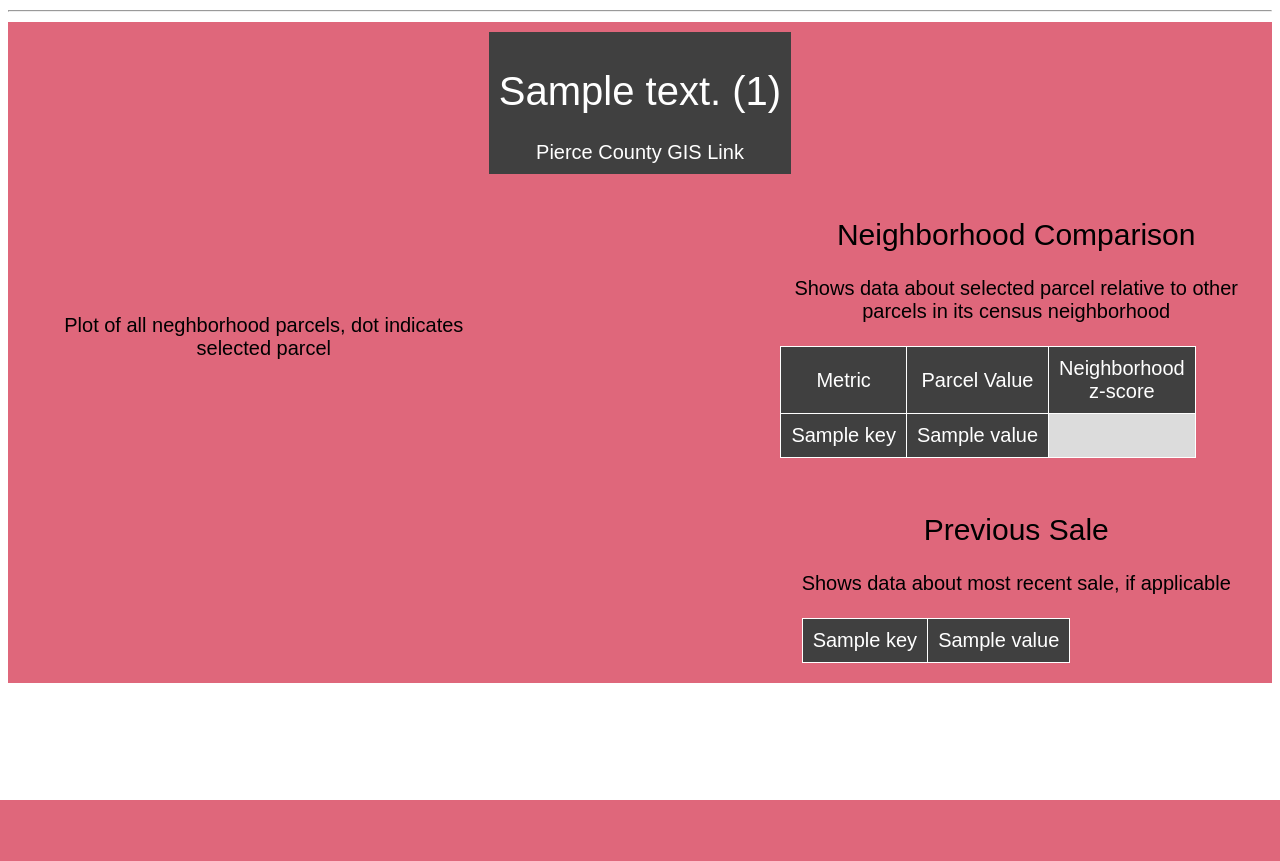
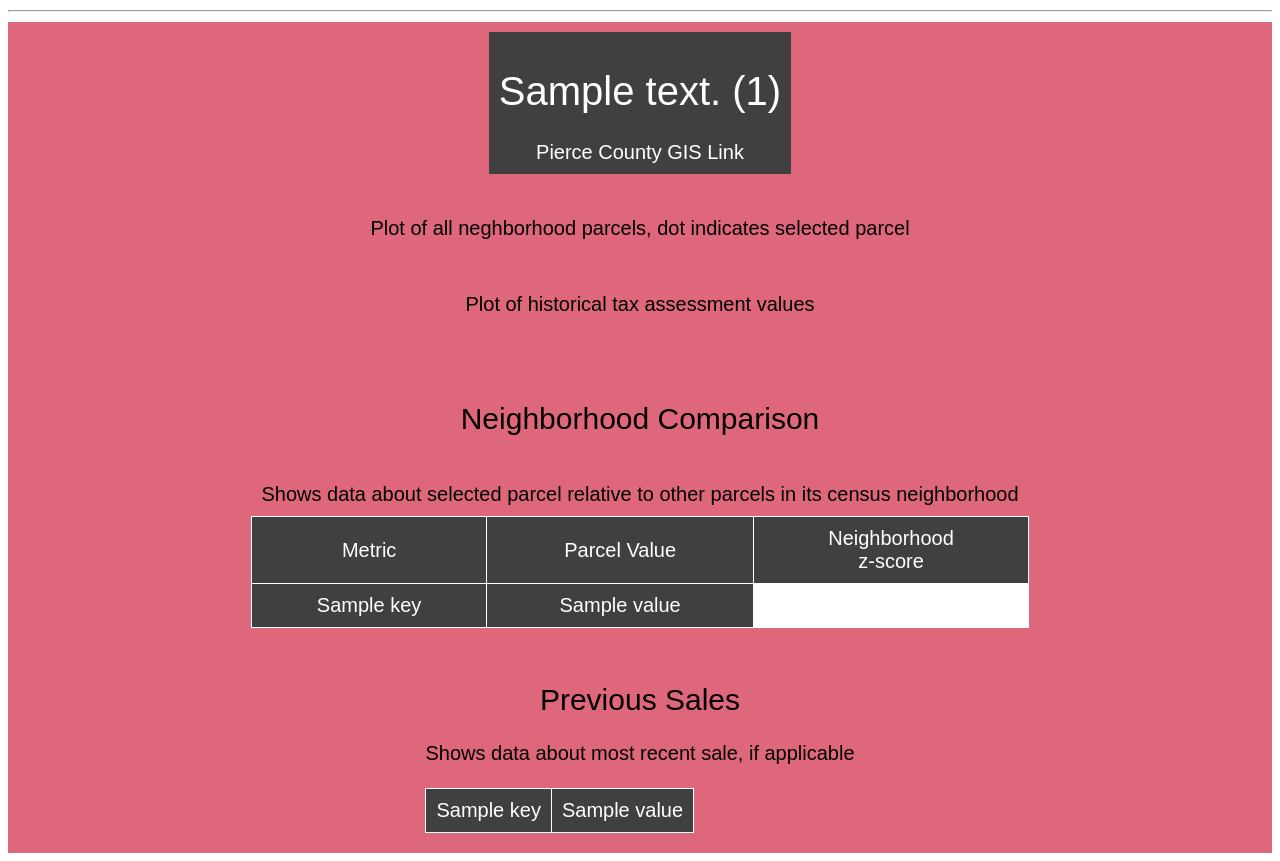
Before and after one commit to buckleya2/HouseHunter, a Flask app: template templates/display_parcel.html in a window 1280 px wide. Before the commit the page ends 800 px from the top, so only its background shows below. Run offline with Flask 3, Linux system fonts and the light colour scheme; the template is opened without the code that fills it: most values are stand-ins (such as "Sample title", 1, 10 or a date in 2020); parts of the project's set-up code (start-up, migrations or seed data) failed here and were passed over; some libraries are stand-ins or nearby versions.

Commit message:
updated layout to be mobile-friendly

```diff
--- a/app.py
+++ b/app.py
@@ -13,7 +13,7 @@ from helpers import *
 
 app = Flask(__name__, static_folder = 'static')
 app.config['SQLALCHEMY_DATABASE_URI'] = "sqlite:////Users/abuckley/Documents/flask/data/sqllite/propertydb.db"
-app.config['SECRET_KEY'] = ''
+app.config['SECRET_KEY'] = '7efce7af669eed5d0e1b32cf48d1d243c7d8bec2ab9e2c40'
 
 db.init_app(app)
 
--- a/templates/base.html
+++ b/templates/base.html
@@ -81,9 +81,8 @@
             border-collapse: collapse;
             background-color: #DCDCDC;
             color:  #ffffff;
-            border: 1px solid;
-            margin-left: none;
-            margin-right: auto;
+            border: none;
+            margin: none;
             text-align: center;
             list-style: none;
             list-style-type: none;
@@ -93,7 +92,7 @@
         .display_table tr {
             border-collapse: collapse;
             background-color: #404040;
-            border: 1px solid;
+            border: none;
             list-style-type: none;
             list-style: none;
         }
@@ -110,9 +109,10 @@
         }
         .display_table th {
             border-collapse: collapse;
-            background-color: #404040;
-            border: 1px solid;
-            border-color #404040;
+            background-color:  #df677b;
+            color:#000;
+            border: none;
+                    border-style: none;
             font-size: 20px;
             padding: 10px 10px;
             list-style-type: none;
@@ -132,15 +132,15 @@
         }
         .wrapper {
             display: grid;
-            grid-template-columns: repeat(5, 1fr);
-            grid-auto-rows: 50px repeat(2, 1fr);
+            grid-template-columns: 1fr;
+            grid-auto-rows: 50px repeat(4, 1fr);
             grid-gap: 10px;
             padding: 10px;
             background-color: #df677b;
         }
 
         .header {
-            grid-column: 1 / 6;
+            grid-column: 1 ;
             background-color: #404040;
             grid-row: 1;
             display: block;
@@ -153,7 +153,7 @@
             grid-column-gap: 15px;
         }
         .plot1 {
-            grid-column: 1 / 3;
+            grid-column: 1;
             grid-row: 2;
             display: inline-block;
             margin-left: auto;
@@ -165,7 +165,7 @@
         }
 
         .plot2 {
-            grid-column: 1 / 3;
+            grid-column: 1;
             grid-row: 3;
             display: block;
             margin-left: auto;
@@ -177,8 +177,8 @@
         }
 
         .text1 {
-            grid-column: 4 / 6;
-            grid-row: 2;
+            grid-column: 1;
+            grid-row: 4;
             display: block;
             margin-left: auto;
             margin-right: auto;
@@ -188,8 +188,8 @@
             text-align: center;
         }
         .text2 {
-            grid-column: 4 / 6;
-            grid-row: 3;
+            grid-column: 1;
+            grid-row: 5;
             display: block;
             margin-left: auto;
             margin-right: auto;
--- a/templates/display_parcel.html
+++ b/templates/display_parcel.html
@@ -25,24 +25,30 @@
           <script type='text/javascript'>
             var graphs = {{ tax_plot | safe }};
             Plotly.plot('chart2', graphs, {});
-        </script></div>
+        </script>
+          <br>
+            Plot of historical tax assessment values
+          </div>
     <div class="text1">
-        <h2>Neighborhood Comparison</h2>
-        Shows data about selected parcel relative to other parcels in its census neighborhood
+
         <br>
         <br>
-        <table class="display_table">
+        <table class="display_table", style="background-color:white">
+          <tr>
+          <th colspan="3"><h2>Neighborhood Comparison</h2><br>
+            Shows data about selected parcel relative to other parcels in its census neighborhood<br></th>
+          </tr>
             <tr>
-                <th>Metric</th>
-                <th>Parcel Value</th>
-                <th>Neighborhood<br>z-score</th>
+                <td>Metric</td>
+                <td>Parcel Value</td>
+                <td>Neighborhood<br>z-score</td>
             </tr>
             {% for key, value in z_dict.items() %}
             <tr>
                 <td>{{ key }}</td>
               {% for i in value %}
               {% if i|float < 0.0 %}
-                <td bgcolor="red">{{ i }}</td>
+                <td><span style="color:red;">{{ i }}</span></td>
                 {% else %}
                 <td>{{ i }}</td>
                 {% endif%}
@@ -52,7 +58,7 @@
         </table>
     </div>
     <div class="text2">
-      <h2>Previous Sale</h2>
+      <h2>Previous Sales</h2>
       Shows data about most recent sale, if applicable
       <br>
       <br>
```
